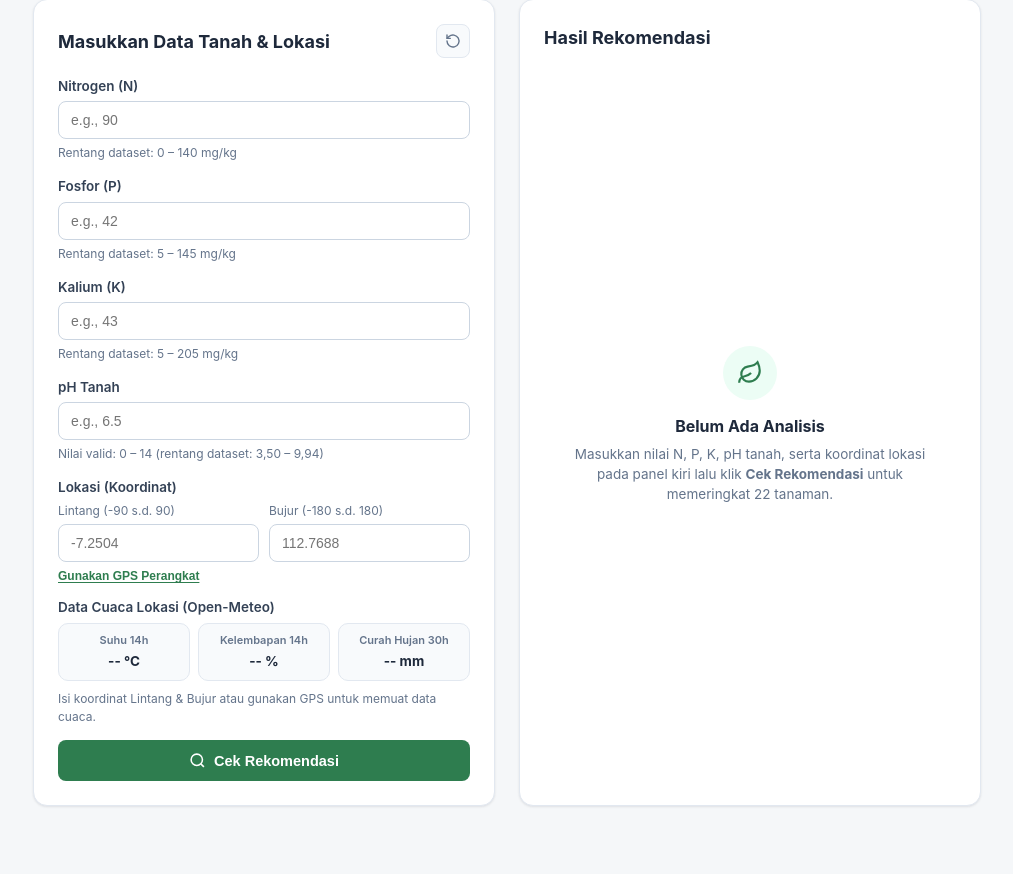
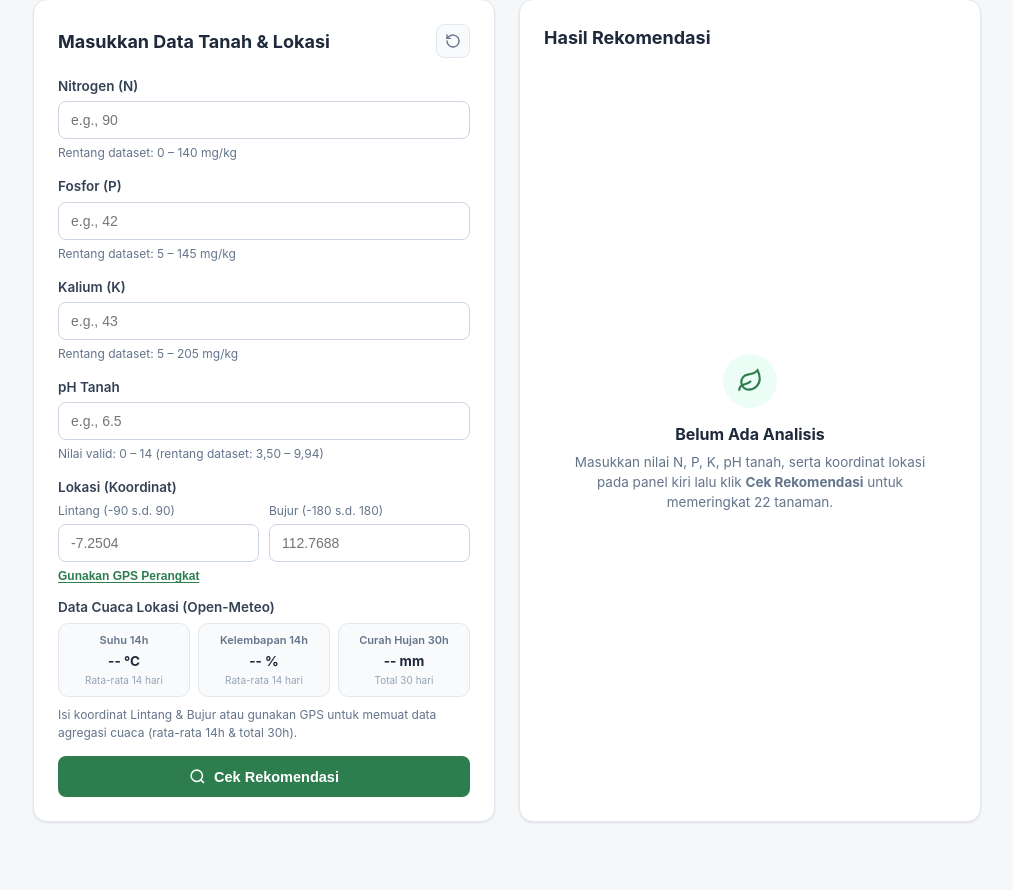
Before and after one commit to aliflammmiimm/crop-top, a Laravel app: page / in a window 1280 px wide. Shown: the part 85-975 px from the top of the page, without its empty margins (133-1146 px from the left). Before the commit the page ends 893 px from the top, so only its background shows below. Run offline with Laravel 12, Linux system fonts and the light colour scheme; a user stored in the database is signed in; tables that the repository leaves empty hold one stand-in row (values such as "Sample post").

Commit message:
Show current weather context alongside 14-day/30-day SPK weather aggregation

```diff
--- a/app/Http/Controllers/CropRecommendationController.php
+++ b/app/Http/Controllers/CropRecommendationController.php
@@ -76,10 +76,22 @@ class CropRecommendationController extends Controller
             ], 502);
         }
 
+        $current = $weather['current'] ?? null;
+        $currentSummary = $current !== null
+            ? sprintf(
+                'Cuaca sesaat sekarang: %.1f °C · Kelembapan %.0f%% · Hujan %.1f mm (SPK memakai agregasi 14 & 30 hari di atas).',
+                $current['temperature'],
+                $current['humidity'],
+                $current['rainfall']
+            )
+            : 'Suhu & kelembapan adalah rata-rata 14 hari (7h lalu + 7h prakiraan); curah hujan adalah total 30 hari.';
+
         return response()->json([
             'temperature' => $weather['temperature'],
             'humidity' => $weather['humidity'],
             'rainfall' => $weather['rainfall'],
+            'current' => $current,
+            'current_summary' => $currentSummary,
             'temperature_formatted' => number_format($weather['temperature'], 2).' °C',
             'humidity_formatted' => number_format($weather['humidity'], 2).' %',
             'rainfall_formatted' => number_format($weather['rainfall'], 2).' mm',
@@ -113,6 +125,7 @@ class CropRecommendationController extends Controller
         ];
 
         $result = $this->calculator->calculate($fullInput);
+        $result['weather']['current'] = $weather['current'] ?? null;
         $result['location'] = [
             'latitude' => $latitude,
             'longitude' => $longitude,
--- a/app/Services/OpenMeteoService.php
+++ b/app/Services/OpenMeteoService.php
@@ -38,6 +38,7 @@ class OpenMeteoService
                 ->get(self::ENDPOINT, [
                     'latitude' => $latitude,
                     'longitude' => $longitude,
+                    'current' => 'temperature_2m,relative_humidity_2m,precipitation',
                     'daily' => 'temperature_2m_mean,relative_humidity_2m_mean,precipitation_sum',
                     'past_days' => self::PAST_DAYS,
                     'forecast_days' => self::FORECAST_DAYS,
@@ -91,10 +92,28 @@ class OpenMeteoService
         $avgHumidity = $this->calculateMean($humidityWindow, 'kelembapan (relative_humidity_2m_mean)');
         $totalRainfall = $this->calculateSum($rainfallWindow, 'curah hujan (precipitation_sum)');
 
+        $current = null;
+        if (isset($payload['current']) && is_array($payload['current'])) {
+            $curr = $payload['current'];
+            if (
+                isset($curr['temperature_2m'], $curr['relative_humidity_2m'], $curr['precipitation'])
+                && is_numeric($curr['temperature_2m'])
+                && is_numeric($curr['relative_humidity_2m'])
+                && is_numeric($curr['precipitation'])
+            ) {
+                $current = [
+                    'temperature' => (float) $curr['temperature_2m'],
+                    'humidity' => (float) $curr['relative_humidity_2m'],
+                    'rainfall' => (float) $curr['precipitation'],
+                ];
+            }
+        }
+
         return [
             'temperature' => $avgTemp,
             'humidity' => $avgHumidity,
             'rainfall' => $totalRainfall,
+            'current' => $current,
             'window_n' => self::WINDOW_N,
             'window_m' => self::WINDOW_M,
         ];
--- a/resources/views/recommendation/index.blade.php
+++ b/resources/views/recommendation/index.blade.php
@@ -1047,22 +1047,34 @@
                                 <span class="weather-value" id="weather-temp-val">
                                     {{ $result ? number_format($result['weather']['temperature'], 2).' °C' : '-- °C' }}
                                 </span>
+                                <span style="font-size:10px;color:var(--text-soft);display:block;margin-top:1px;">Rata-rata 14 hari</span>
                             </div>
                             <div class="weather-pill">
                                 <span class="weather-label">Kelembapan 14h</span>
                                 <span class="weather-value" id="weather-hum-val">
                                     {{ $result ? number_format($result['weather']['humidity'], 2).' %' : '-- %' }}
                                 </span>
+                                <span style="font-size:10px;color:var(--text-soft);display:block;margin-top:1px;">Rata-rata 14 hari</span>
                             </div>
                             <div class="weather-pill">
                                 <span class="weather-label">Curah Hujan 30h</span>
                                 <span class="weather-value" id="weather-rain-val">
                                     {{ $result ? number_format($result['weather']['rainfall'], 2).' mm' : '-- mm' }}
                                 </span>
+                                <span style="font-size:10px;color:var(--text-soft);display:block;margin-top:1px;">Total 30 hari</span>
                             </div>
                         </div>
+                        @php
+                            $currentWeather = $result['weather']['current'] ?? null;
+                        @endphp
                         <span id="weather-preview-status" class="field-hint">
-                            {{ $result ? 'Data cuaca Open-Meteo siap digunakan untuk perhitungan.' : 'Isi koordinat Lintang & Bujur atau gunakan GPS untuk memuat data cuaca.' }}
+                            @if ($currentWeather)
+                                Cuaca sesaat sekarang: {{ number_format($currentWeather['temperature'], 1) }} °C · Kelembapan {{ number_format($currentWeather['humidity'], 0) }}% · Hujan {{ number_format($currentWeather['rainfall'], 1) }} mm (SPK memakai agregasi 14 &amp; 30 hari di atas).
+                            @elseif ($result)
+                                Suhu &amp; kelembapan adalah rata-rata 14 hari (7h lalu + 7h prakiraan); curah hujan adalah total 30 hari.
+                            @else
+                                Isi koordinat Lintang &amp; Bujur atau gunakan GPS untuk memuat data agregasi cuaca (rata-rata 14h &amp; total 30h).
+                            @endif
                         </span>
                     </div>
 
@@ -1454,7 +1466,7 @@
                         weatherHumEl.textContent = data.humidity_formatted;
                         weatherRainEl.textContent = data.rainfall_formatted;
                         if (weatherStatusEl) {
-                            weatherStatusEl.textContent = 'Data cuaca Open-Meteo siap digunakan untuk perhitungan.';
+                            weatherStatusEl.textContent = data.current_summary || 'Suhu & kelembapan adalah rata-rata 14 hari (7h lalu + 7h prakiraan); curah hujan adalah total 30 hari.';
                         }
                     })
                     .catch(function (err) {
```
